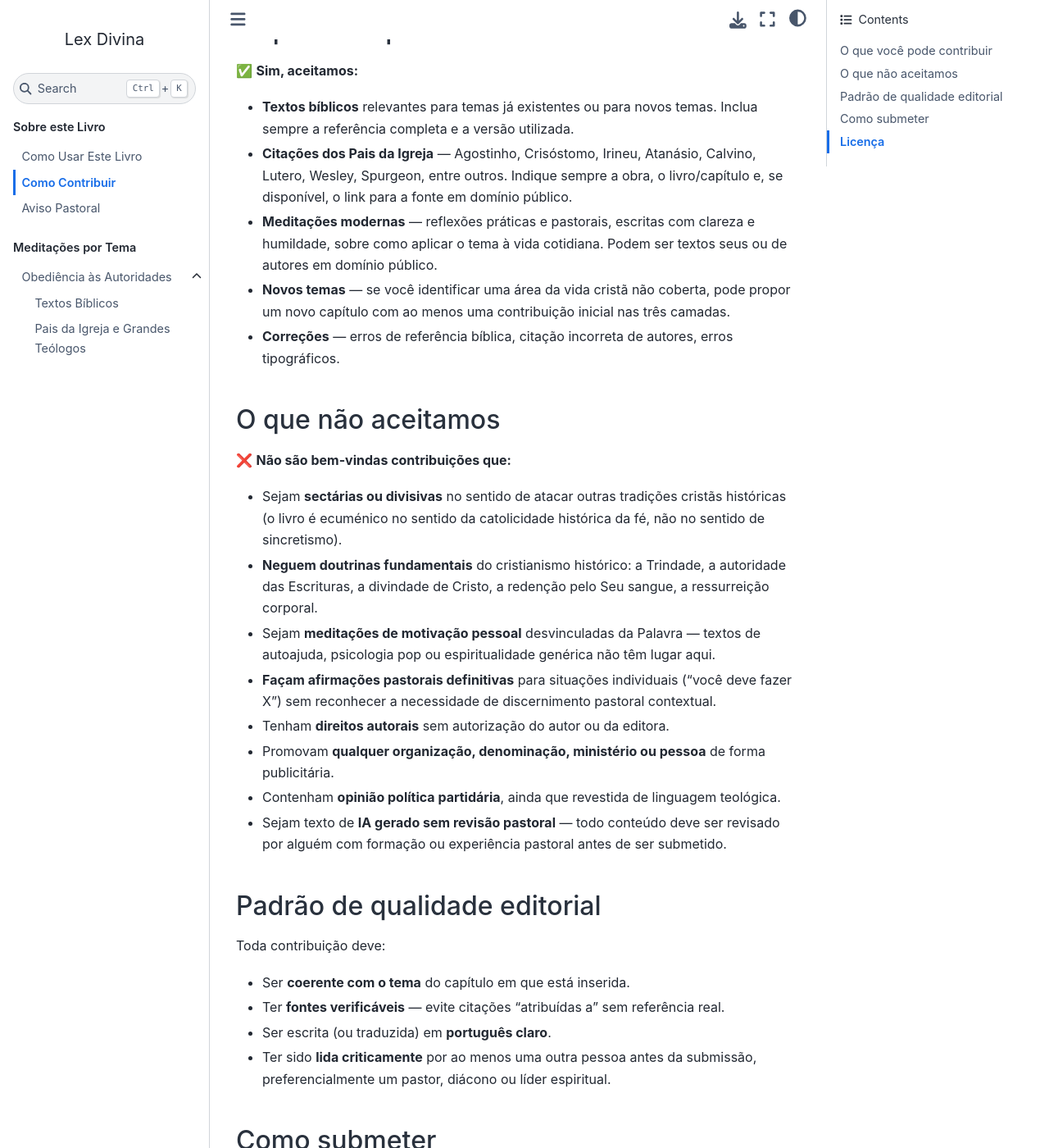
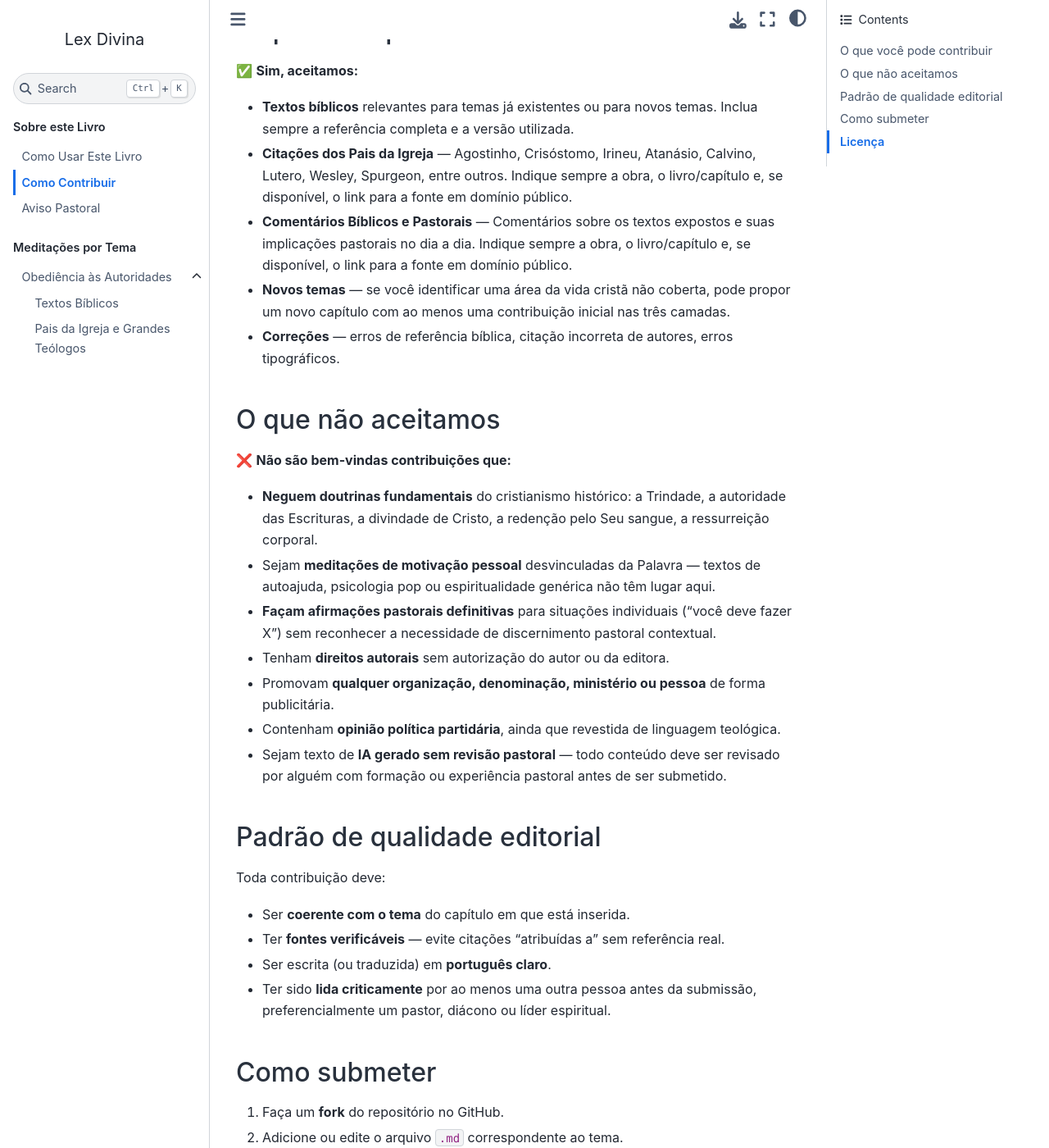
Before and after one commit to Elias-Nacif/LexDei, a Jupyter Book: the page built from book/como-contribuir.md, in a window 1280 px wide and 1400 px high, scrolled down 239 px. Shown: the whole window at 82% size. Built offline with Jupyter Book 1.0.4 settings and Sphinx 7.4.7 and the Sphinx Book theme 1.1.4, drawn with Linux system fonts in a browser that asks for light colours; some of the changed text lies outside the part shown.

Commit message:
Revise contribution categories in guidelines
Updated contribution guidelines to reflect changes in the categories for contributions, replacing 'Meditações modernas' with 'Comentários Bíblicos e Pastorais'.

```diff
--- a/book/como-contribuir.md
+++ b/book/como-contribuir.md
@@ -13,9 +13,9 @@ da meditação na Palavra. Sua contribuição é bem-vinda.
 - **Citações dos Pais da Igreja** — Agostinho, Crisóstomo, Irineu, Atanásio,
   Calvino, Lutero, Wesley, Spurgeon, entre outros. Indique sempre a obra,
   o livro/capítulo e, se disponível, o link para a fonte em domínio público.
-- **Meditações modernas** — reflexões práticas e pastorais, escritas com
-  clareza e humildade, sobre como aplicar o tema à vida cotidiana. Podem
-  ser textos seus ou de autores em domínio público.
+- **Comentários Bíblicos e Pastorais** — Comentários sobre os textos expostos e suas
+  implicações pastorais no dia a dia. Indique sempre a obra,
+  o livro/capítulo e, se disponível, o link para a fonte em domínio público.
 - **Novos temas** — se você identificar uma área da vida cristã não coberta,
   pode propor um novo capítulo com ao menos uma contribuição inicial nas
   três camadas.
@@ -26,9 +26,6 @@ da meditação na Palavra. Sua contribuição é bem-vinda.
 
 ❌ **Não são bem-vindas contribuições que:**
 
-- Sejam **sectárias ou divisivas** no sentido de atacar outras tradições
-  cristãs históricas (o livro é ecuménico no sentido da catolicidade
-  histórica da fé, não no sentido de sincretismo).
 - **Neguem doutrinas fundamentais** do cristianismo histórico: a Trindade,
   a autoridade das Escrituras, a divindade de Cristo, a redenção pelo Seu
   sangue, a ressurreição corporal.
@@ -69,7 +66,7 @@ Toda contribuição deve:
 Se você não sabe usar o GitHub, pode enviar sua contribuição por e-mail
 para o endereço indicado na página do projeto. Inclua:
 - O tema / capítulo para o qual está contribuindo
-- A camada (Bíblica, Pais da Igreja, Meditação moderna)
+- A camada (Bíblica, Pais da Igreja, Comentários)
 - O texto completo com fontes
 - O nome de quem fez a revisão pastoral
 
```
